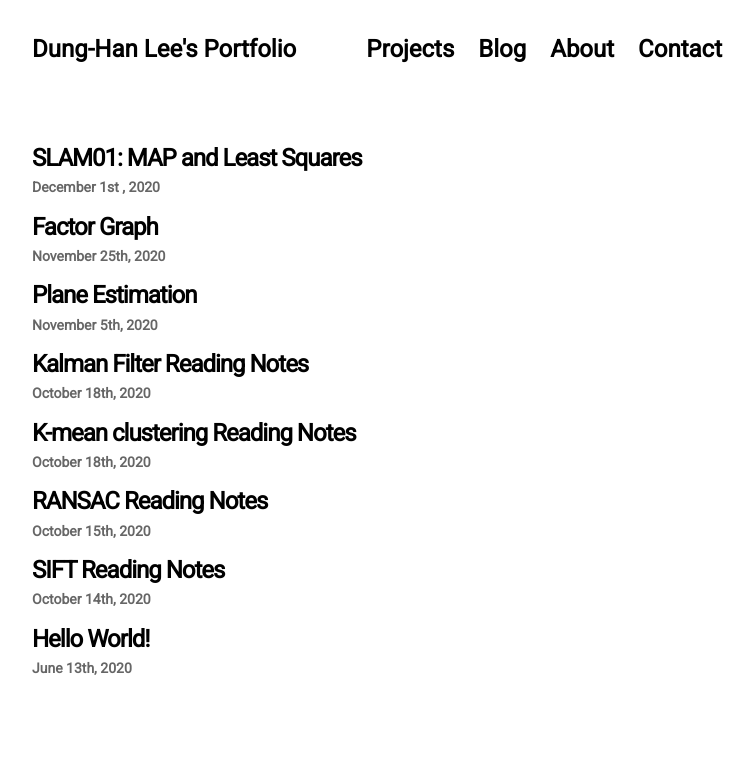
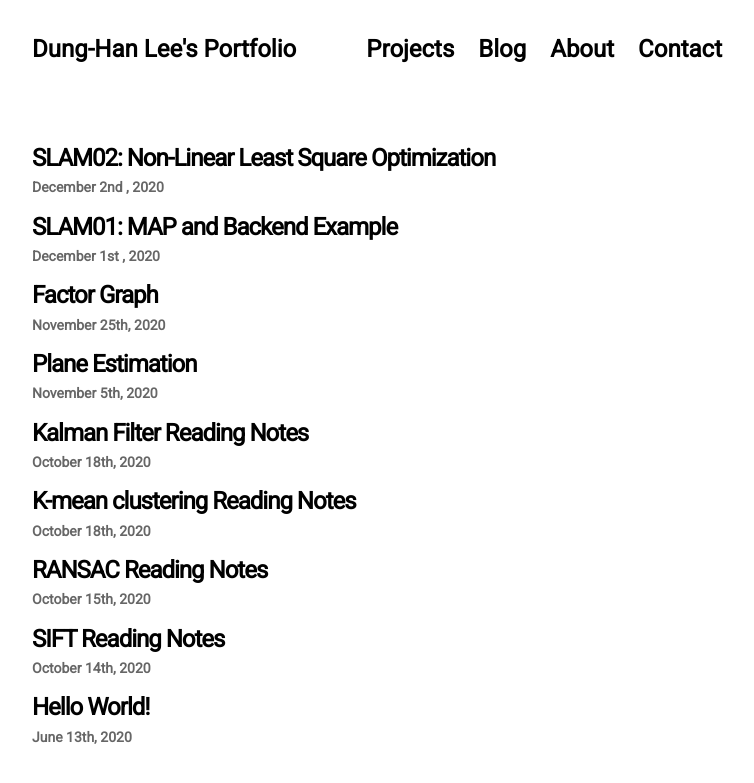
Before and after one commit to Dung-Han-Lee/Dung-Han-Lee.github.io, a Jekyll site: the page built from pages/blog.html, in a window 1280 px wide. Shown: the top 783 px of the page, without its empty margins (263-1017 px from the left). Built offline with Jekyll 4.4.1, drawn with Linux system fonts in a browser that asks for light colours; nearby versions of some CDN libraries.

Commit message:
update SLAM

```diff
--- a/_posts/2020-12-01-SLAM01.md
+++ b/_posts/2020-12-01-SLAM01.md
@@ -1,6 +1,6 @@
 ---
 layout: post
-title: "SLAM01: MAP and Least Squares"
+title: "SLAM01: MAP and Backend Example"
 ---
 
 ### Inference: SLAM as a Maximum A Posterior Problem
```
Also changed, not shown: _posts/2020-12-02-SLAM02 .md (added, +26 -0 lines), assets/img/posts/SLAM_03.png (added), assets/img/posts/SLAM_04.png (added), assets/img/posts/SLAM_05.png (added).
